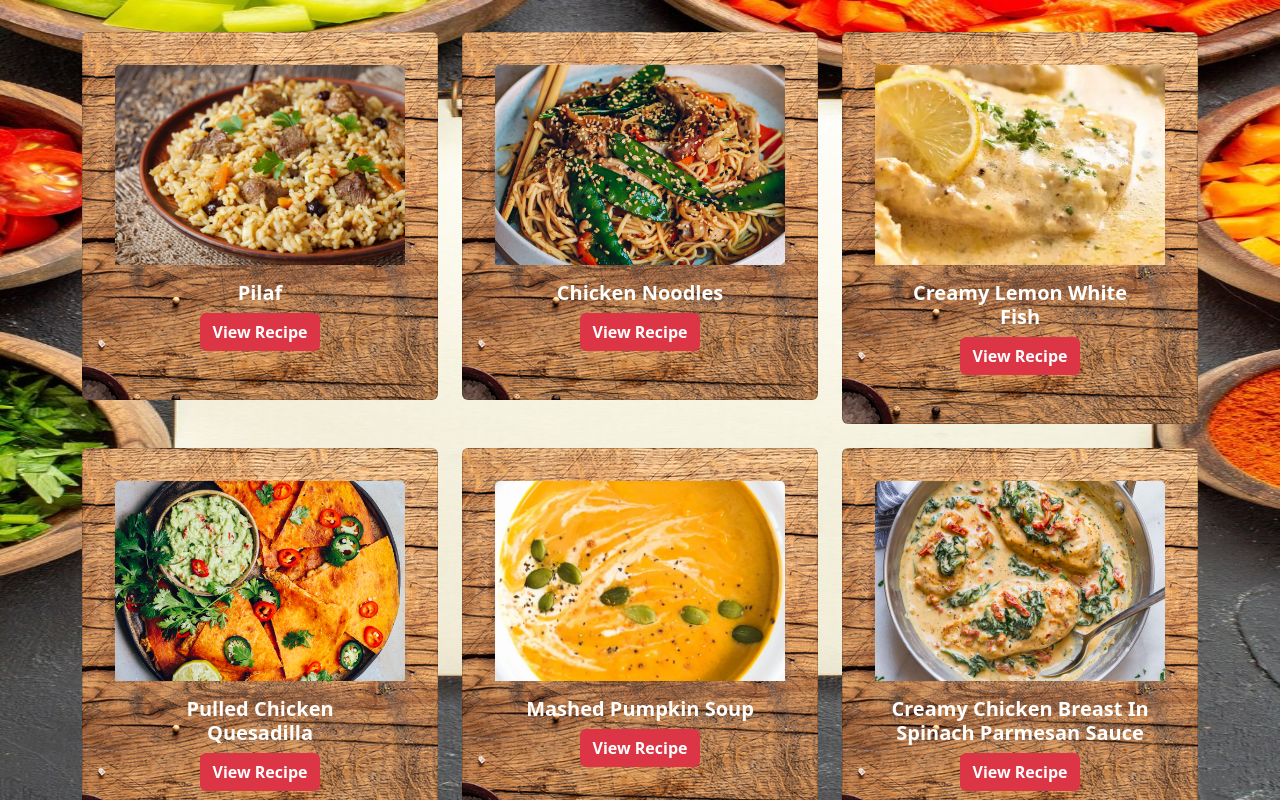
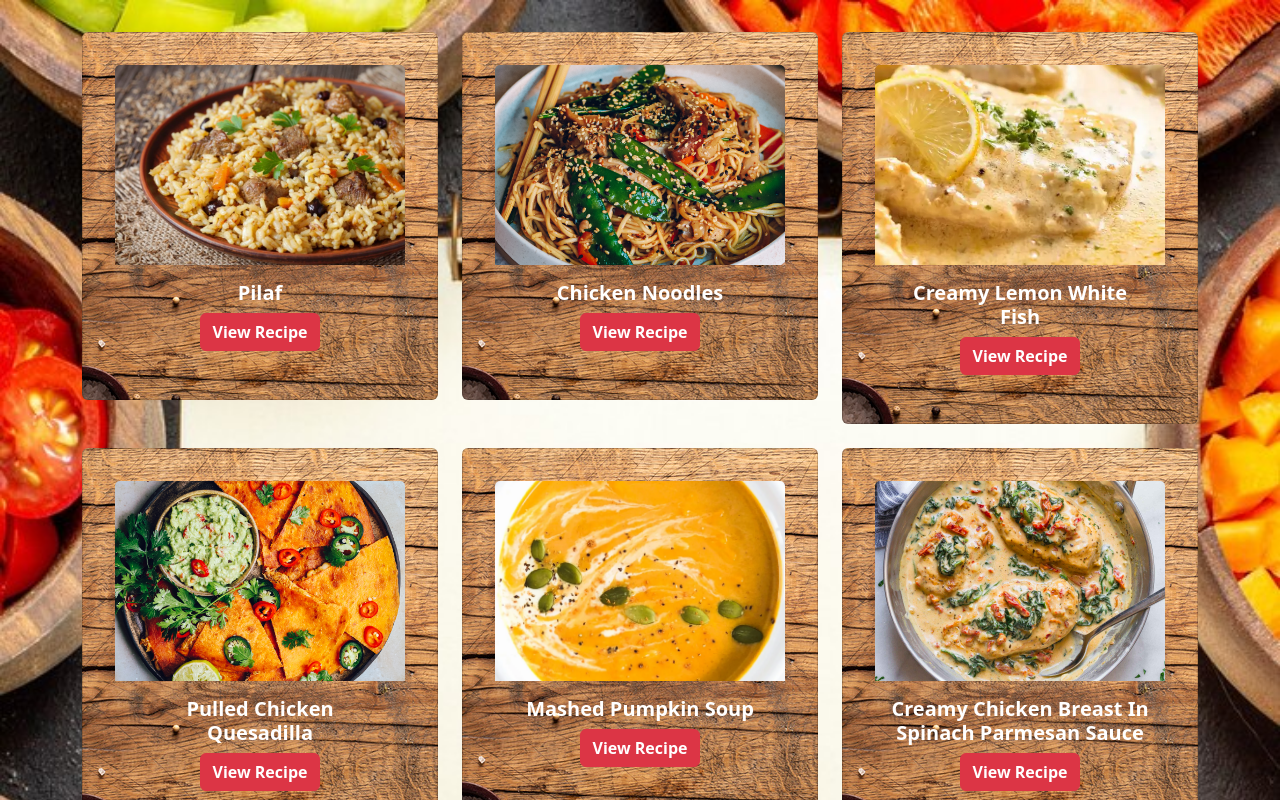
Before and after one commit to lukas-anci/recipe-app, a React (Vite) app: page / in a window 1280 px wide. Shown: the top 800 px of the page. Built offline with nearby package versions, Linux system fonts and the light colour scheme.

Commit message:
Background fix

```diff
--- a/src/index.css
+++ b/src/index.css
@@ -18,7 +18,7 @@
 
 body {
   background-image: url('/images/backgroundImage.jpg');
-  background-size: auto 100%;
+  background-size: cover;
   background-repeat: no-repeat;
   background-attachment: fixed;
   background-position: top left;
```
